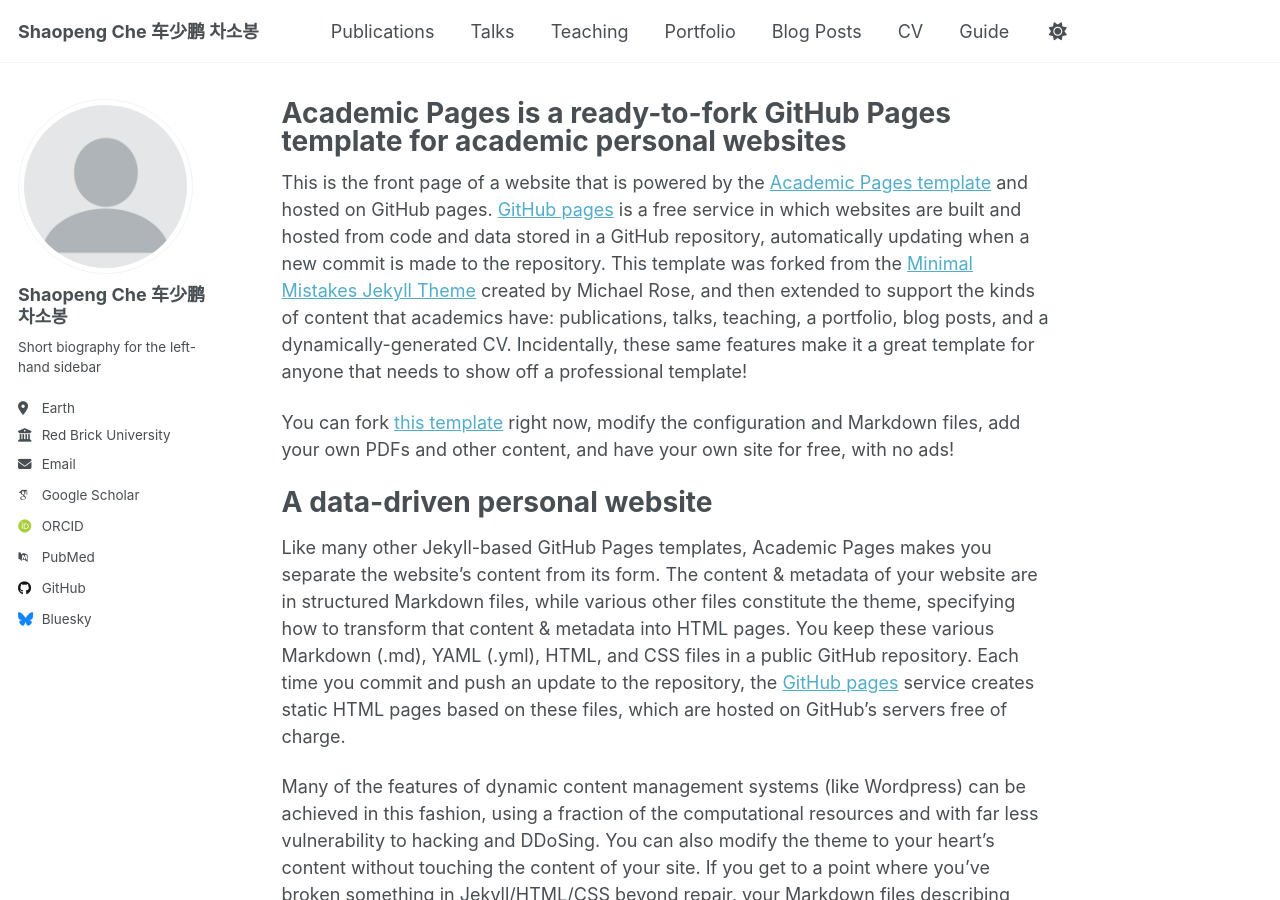
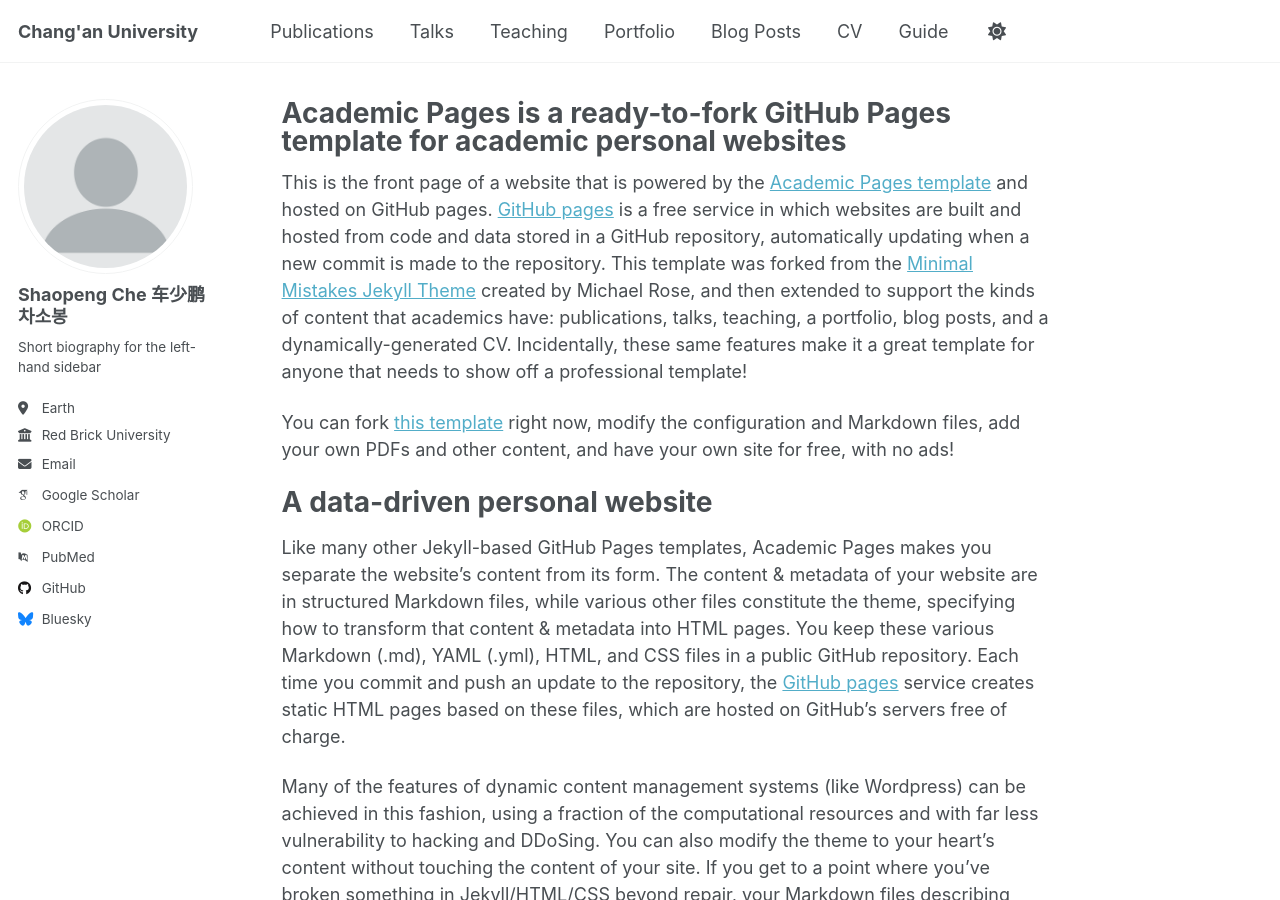
Before and after one commit to cheshaopeng/academicpages, a Jekyll site: the page built from _pages/about.md, in a window 1280 px wide and 900 px high. Built offline with Jekyll 4.4.1, drawn with Linux system fonts in a browser that asks for light colours; some web fonts are replaced; a script that is not in the unit is left out.

Commit message:
_config.yml

```diff
--- a/_config.yml
+++ b/_config.yml
@@ -9,7 +9,7 @@
 # Basic Site Settings
 locale                   : "en-US"
 site_theme               : "default"
-title                    : "Shaopeng Che\n车少鹏\n차소봉"
+title                    : "Chang'an University"
 title_separator          : "-"
 name                     : &name "Your Name"
 description              : &description "personal description"
```
